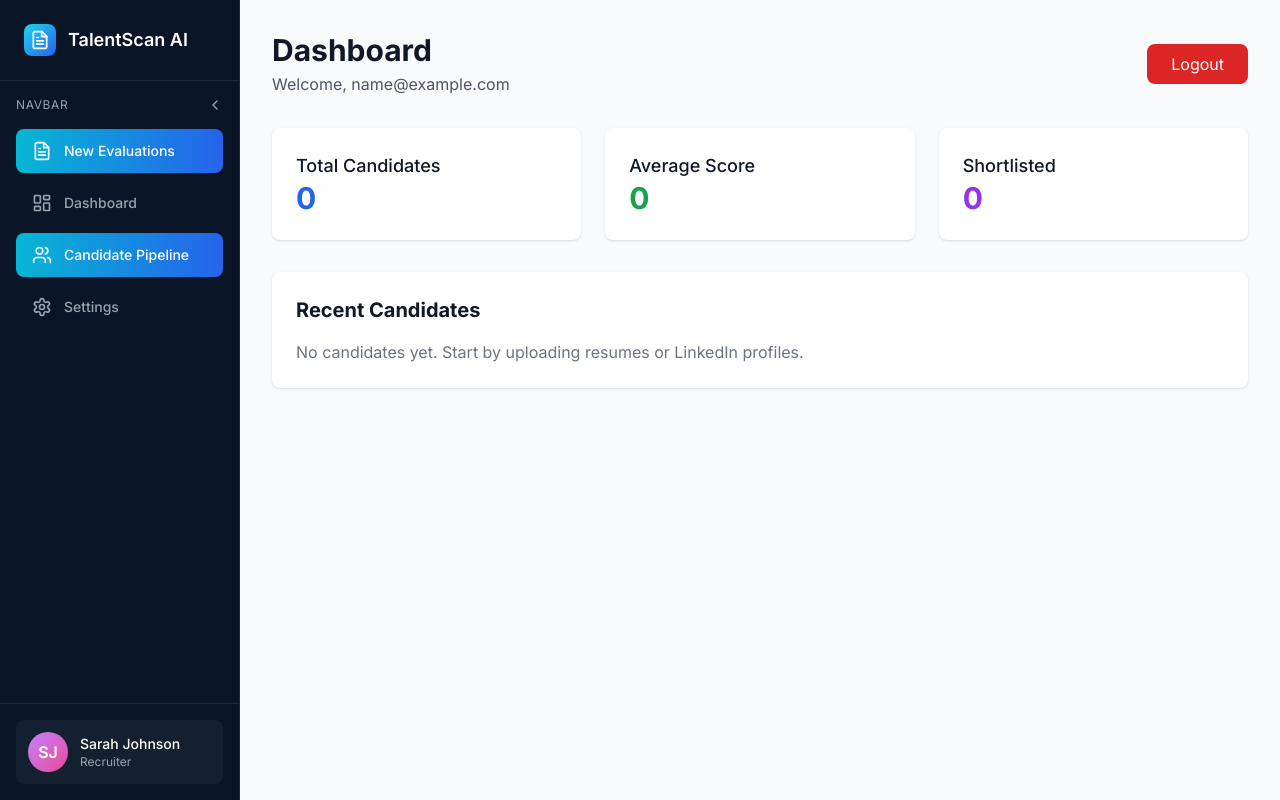
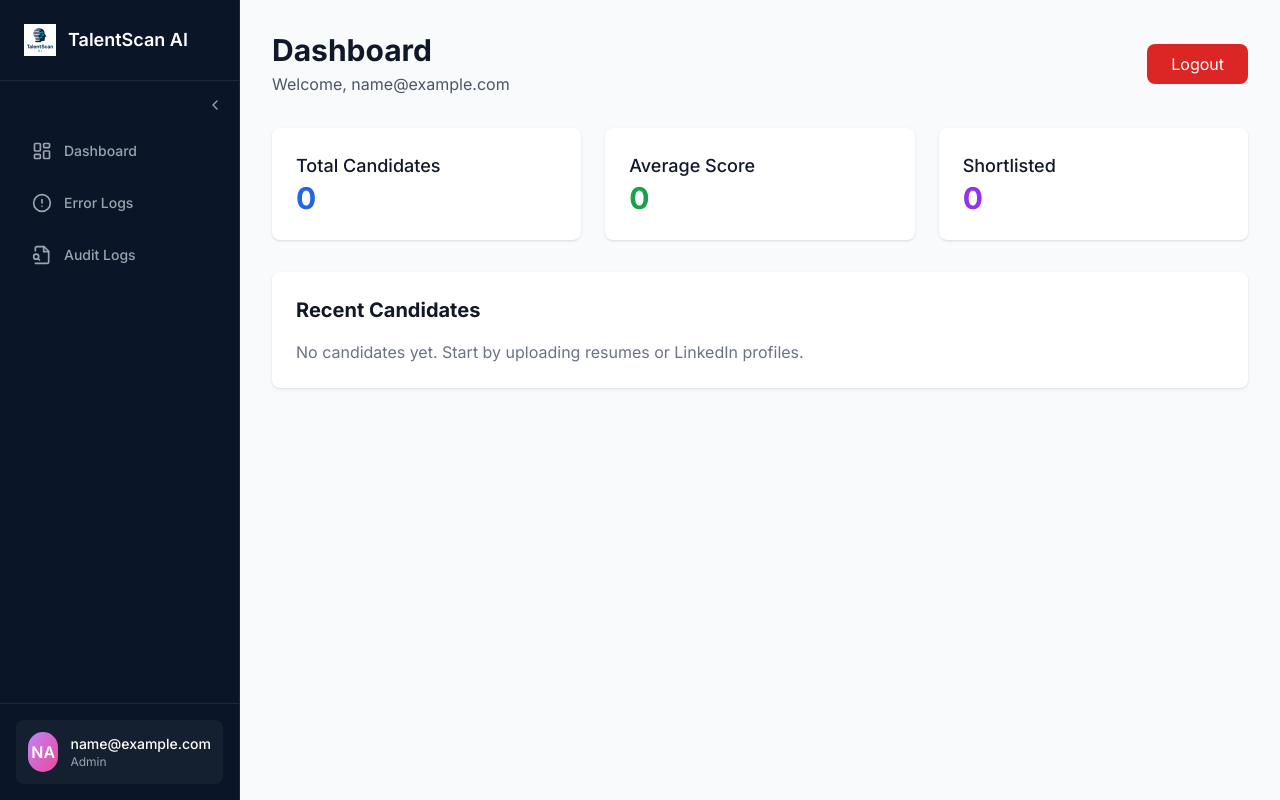
Before and after one commit to tison-io/AI-Driven-Hiring-Intelligence-Tool, a Next.js app in the folder frontend/: page /dashboard in a window 1280 px wide. Built offline with nearby package versions, Linux system fonts and the light colour scheme; sample sign-in values are in the browser's storage.

Commit message:
Fix: Update sidebar to accomodate recruiter and admin's pages.
-Utilised authcontext to show sidebar content based on user role.
-Reduced the data being displayed on the candidate page to 6
-Improved sidebar styling to match design
-User role and candidate fetched from backend API

```diff
--- /dev/null
+++ b/frontend/src/app/admin/audit-logs/page.tsx
@@ -0,0 +1,18 @@
+import ProtectedRoute from '@/components/auth/ProtectedRoute'
+import Layout from '@/components/layout/Layout'
+import React from 'react'
+
+const AuditLog = () => {
+  return (
+    <ProtectedRoute>
+    <Layout>
+     <div>
+        <h1>Audit Logs</h1>
+     </div>
+
+  </Layout>
+  </ProtectedRoute>
+  )
+}
+
+export default AuditLog
--- a/frontend/src/app/admin/dashboard/page.tsx
+++ b/frontend/src/app/admin/dashboard/page.tsx
@@ -1,5 +1,7 @@
 'use client';
 
+import ProtectedRoute from '@/components/auth/ProtectedRoute';
+import Layout from '@/components/layout/Layout';
 import { useAuth } from '@/contexts/AuthContext';
 import { useRouter } from 'next/navigation';
 
@@ -13,6 +15,10 @@ export default function AdminDashboard() {
   };
 
   return (
+    <ProtectedRoute>
+      <Layout>
+
+
     <div className="min-h-screen bg-gray-100 p-8">
       <div className="max-w-7xl mx-auto">
         <div className="bg-white rounded-lg shadow p-6 mb-6">
@@ -46,5 +52,8 @@ export default function AdminDashboard() {
         </div>
       </div>
     </div>
+
+    </Layout>
+    </ProtectedRoute>
   );
 }
--- /dev/null
+++ b/frontend/src/app/admin/error-logs/page.tsx
@@ -0,0 +1,18 @@
+import ProtectedRoute from '@/components/auth/ProtectedRoute'
+import Layout from '@/components/layout/Layout'
+import React from 'react'
+
+const ErrorLogs = () => {
+  return (
+    <ProtectedRoute>
+    <Layout>
+     <div>
+        <h1>Error Logs</h1>
+     </div>
+
+  </Layout>
+  </ProtectedRoute>
+  )
+}
+
+export default ErrorLogs
--- a/frontend/src/components/candidates/CandidateActions.tsx
+++ b/frontend/src/components/candidates/CandidateActions.tsx
@@ -20,17 +20,18 @@ export default function CandidateActions({ onShortlist, onDownloadReport, onExpo
       <div className="flex gap-3">
         <button
           onClick={onDownloadReport}
-          className="px-6 py-3 bg-gradient-to-r from-cyan-500 to-blue-600 text-white rounded-lg hover:from-cyan-600 hover:to-blue-700 transition-all flex items-center gap-2 font-semibold"
+          className="px-6 py-3 bg-gradient-to-r from-[#29B1B4] via-[#6A80D9] to-[#AA50FF] text-white rounded-lg hover:from-cyan-600 hover:to-blue-700 transition-all flex items-center gap-2 font-semibold"
         >
           <Download className="w-5 h-5" />
           <span>Download Hiring Report</span>
         </button>
-        <button
+
+        {/* <button
           onClick={onExportCSV}
           className="px-6 py-3 bg-white border border-gray-300 rounded-lg text-black font-semibold hover:bg-gray-200 transition-colors"
         >
           Export CSV
-        </button>
+        </button> */}
       </div>
     </div>
   )
--- a/frontend/src/components/forms/LoginForm.tsx
+++ b/frontend/src/components/forms/LoginForm.tsx
@@ -25,6 +25,7 @@ export default function LoginForm() {
       const user = await login(data.email, data.password);
       toast.success('Login successful!');
 
+     if(user){
       if (user.role === 'admin') {
         router.push('/admin/dashboard');
       } else if (!user?.profileCompleted) {
@@ -32,10 +33,12 @@ export default function LoginForm() {
       } else {
         router.push('/dashboard');
       }
+    }
     } catch (error) {
       toast.error('Login failed. Please try again.');
     }
   };
+
 
   const isLoading = loading || isSubmitting;
 
--- a/frontend/src/components/layout/Sidebar.tsx
+++ b/frontend/src/components/layout/Sidebar.tsx
@@ -1,25 +1,33 @@
 'use client'
 
-import { useState } from 'react'
-import { LayoutDashboard, Users, Upload, Download, Menu, X, Settings, FileText, ChevronLeft } from 'lucide-react'
+import { LayoutDashboard, Users, Upload, Download, Menu, X, Settings, FileText, ChevronLeft, AlertCircle, FileSearch } from 'lucide-react'
 import Link from 'next/link'
-import { useRouter } from 'next/navigation'
+import { useRouter, usePathname } from 'next/navigation'
+import { useAuth } from '@/contexts/AuthContext'
+import Logo from '../../../public/images/talentScanLogo.svg'
 
 export default function Sidebar() {
-  const [activeItem, setActiveItem] = useState('new-evaluations')
   const router = useRouter()
+  const pathname = usePathname()
+  const { user } = useAuth()
 
-  const navItems = [
-    { id: 'new-evaluations', label: 'New Evaluations', icon: FileText, href: '/evaluations/new', featured: true },
+  const adminNavItems = [
+    { id: 'dashboard', label: 'Dashboard', icon: LayoutDashboard, href: '/admin/dashboard' },
+    { id: 'error-logs', label: 'Error Logs', icon: AlertCircle, href: '/admin/error-logs' },
+    { id: 'audit-logs', label: 'Audit Logs', icon: FileSearch, href: '/admin/audit-logs' },
+  ]
+
+  const recruiterNavItems = [
+    { id: 'new-evaluations', label: 'New Evaluations', icon: FileText, href: '/evaluations/new' },
     { id: 'dashboard', label: 'Dashboard', icon: LayoutDashboard, href: '/dashboard' },
-    { id: 'candidate-pipeline', label: 'Candidate Pipeline', icon: Users, href: '/candidates', featured: true },
+    { id: 'candidate-pipeline', label: 'Candidate Pipeline', icon: Users, href: '/candidates' },
     { id: 'settings', label: 'Settings', icon: Settings, href: '/settings' },
+  ]
 
-  ]
-  const handleNavClick = (id: string, href: string) => {
-    setActiveItem(id);
+  const navItems = user?.role === 'admin' ? adminNavItems : recruiterNavItems
+
+  const handleNavClick = (href: string) => {
     router.push(href)
-
   }
 
   return (
@@ -27,9 +35,11 @@ export default function Sidebar() {
       {/* Header */}
       <div className="p-6 border-b border-gray-800">
         <div className="flex items-center gap-3">
-          <div className="w-8 h-8 bg-gradient-to-br from-cyan-400 to-blue-600 rounded-lg flex items-center justify-center">
-            <FileText className="w-5 h-5 text-white" />
-          </div>
+          <img
+            src={Logo.src}
+            alt="TalentScan AI"
+            className="w-8 h-8 object-cover"
+          />
           <h1 className="text-white text-lg font-semibold">TalentScan AI</h1>
         </div>
       </div>
@@ -37,24 +47,23 @@ export default function Sidebar() {
       {/* Navigation */}
       <nav className="flex-1 overflow-y-auto p-4 space-y-2">
         <div className="flex items-center justify-between mb-4">
-          <span className="text-gray-400 text-xs uppercase tracking-wider">NavBar</span>
+          <span className="text-gray-400 text-xs uppercase tracking-wider"></span>
           <ChevronLeft className="w-4 h-4 text-gray-400" />
         </div>
 
         {/* Main Nav Items */}
         {navItems.map((item) => {
           const Icon = item.icon;
-          const isActive = activeItem === item.id;
+          const isActive = pathname === item.href;
+          const isNewEvaluation = item.id === 'new-evaluations' && user?.role !== 'admin';
 
           return (
             <button
               key={item.id}
-              onClick={() => handleNavClick(item.id, item.href)}
+              onClick={() => handleNavClick(item.href)}
               className={`w-full flex items-center gap-3 px-4 py-3 rounded-lg transition-all ${
-                item.featured
-                  ? 'bg-gradient-to-r from-cyan-500 to-blue-600 text-white hover:from-cyan-600 hover:to-blue-700'
-                  : isActive
-                  ? 'bg-gray-800 text-white'
+                isNewEvaluation || isActive
+                  ? 'bg-gradient-to-r from-[#29B1B4] via-[#6A80D9] to-[#AA50FF] text-white hover:opacity-90'
                   : 'text-gray-400 hover:bg-gray-800 hover:text-white'
               }`}
             >
@@ -65,15 +74,15 @@ export default function Sidebar() {
         })}
       </nav>
 
-      {/* User Profile --Placeholder before auth logic for the frontend is completed */}
+      {/* User Profile */}
       <div className="p-4 border-t border-gray-800">
         <div className="flex items-center gap-3 p-3 rounded-lg bg-gray-800/50">
           <div className="w-10 h-10 bg-gradient-to-br from-purple-400 to-pink-500 rounded-full flex items-center justify-center text-white font-semibold">
-            SJ
+            {user?.email?.substring(0, 2).toUpperCase() || 'U'}
           </div>
           <div className="flex-1">
-            <p className="text-white text-sm font-medium">Sarah Johnson</p>
-            <p className="text-gray-400 text-xs">Recruiter</p>
+            <p className="text-white text-sm font-medium">{user?.email || 'User'}</p>
+            <p className="text-gray-400 text-xs capitalize">{user?.role || 'Guest'}</p>
           </div>
         </div>
       </div>
```
Also changed, not shown: frontend/src/hooks/useCandidates.ts (+8 -2 lines), frontend/public/images/talentScanLogo.svg (added).
